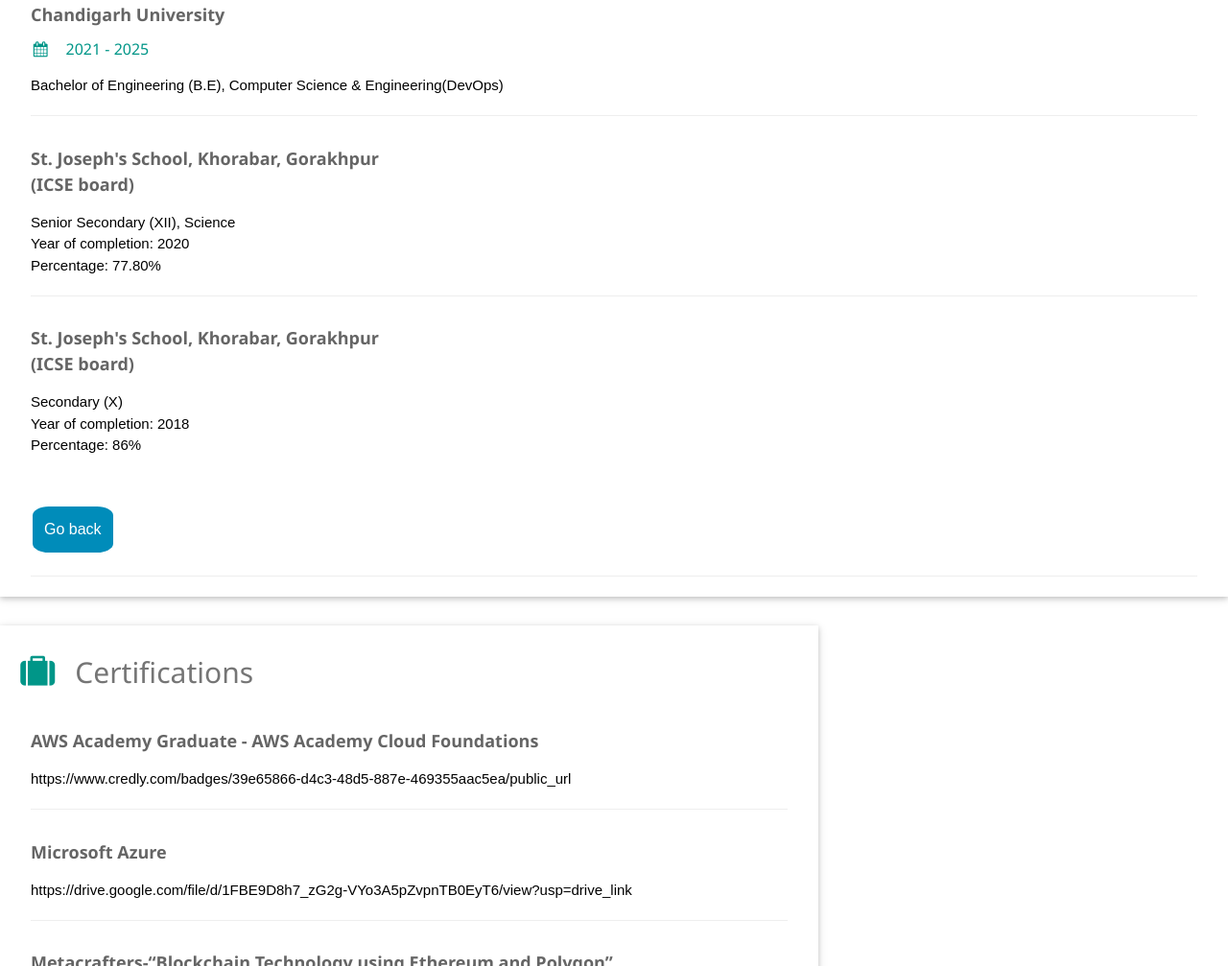
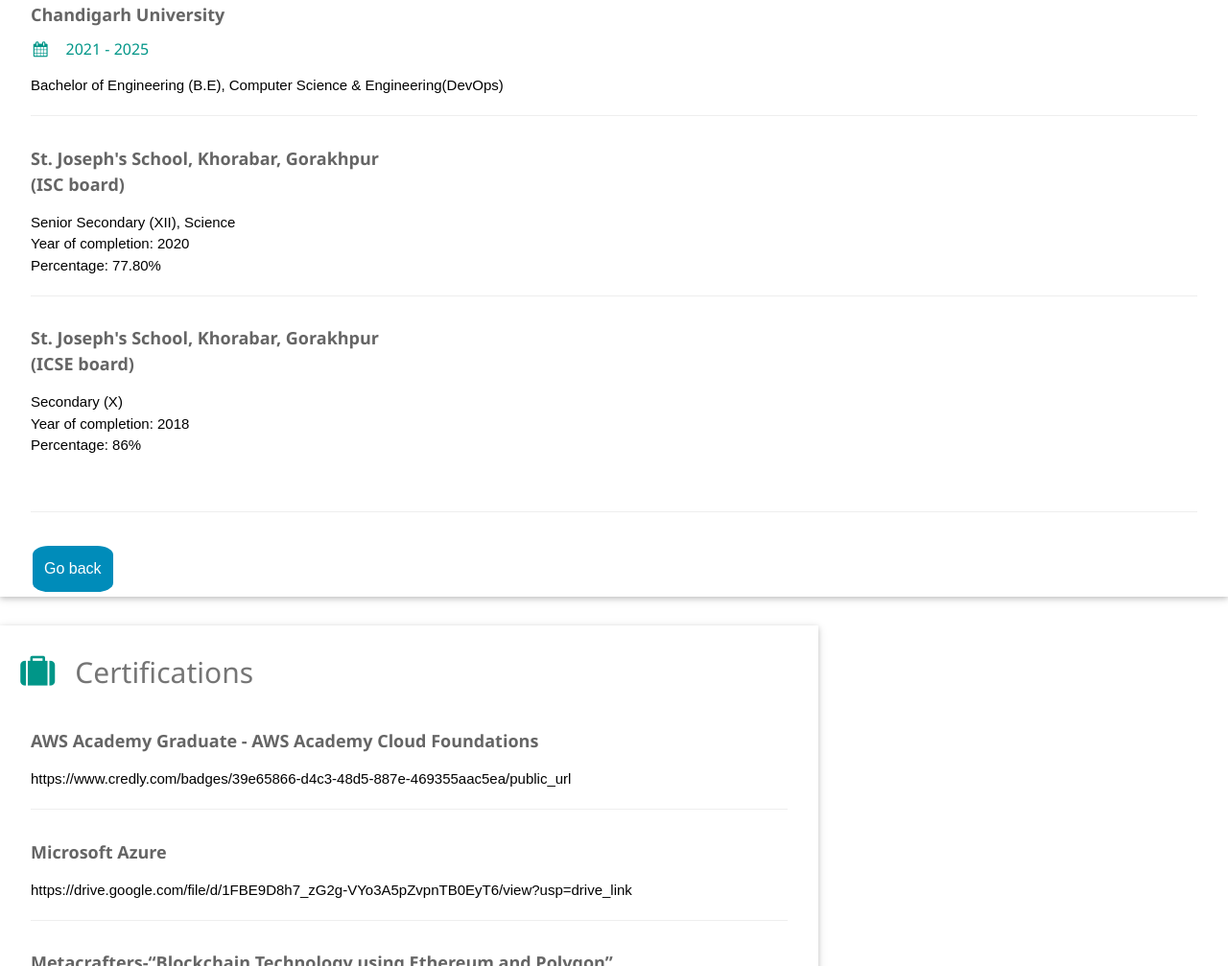
Before and after one commit to Navneet072300/Portfolio, a plain HTML site: page index.html in a window 1280 px wide. Shown: the part 945-1952 px from the top of the page at 96% size. Drawn offline with nearby package versions, Linux system fonts and the light colour scheme.

Commit message:
Update index.html

```diff
--- a/index.html
+++ b/index.html
@@ -29,7 +29,7 @@
         <div class="w3-white w3-text-grey w3-card-4">
           <div class="w3-display-container">
             <img
-              src="/IMG-20200505-WA0004.jpg"
+              src="/portfolio/IMG-20200505-WA0004.jpg"
               style="width: 100%"
               alt="Avatar"
             />
@@ -70,9 +70,9 @@
       state level basketball player.I have intrest in Web and Blockchain
       Development. My most of the works are related to these only.</p>
       <br />
-      <button><a href="/">Go back</a></button>
+      <button><a href="">Go back</a></button>
     </section>
-    <section class="education">
+    <section id="education">
 
       <div class="w3-container w3-card w3-white">
         <h2 class="w3-text-grey w3-padding-16">
@@ -96,7 +96,7 @@
           <h5 class="w3-opacity">
             <b
               >St. Joseph's School, Khorabar, Gorakhpur <br />
-              (ICSE board)</b
+              (ISC board)</b
             >
           </h5>
           <h6 class="w3-text-teal"></h6>
@@ -121,8 +121,8 @@
             Percentage: 86%
           </p>
           <br />
-          <button><a href="/">Go back</a></button>
           <hr />
+          <button><a href="">Go back</a></button>
         </div>
       </section>
       <section class="certifications">
@@ -161,7 +161,7 @@
             <p>https://drive.google.com/drive/u/0/my-drive</p>
             <br />
           </div>
-          <button><a href="/">Go back</a></button>
+          <button><a href="">Go back</a></button>
         </div>
       <br />
     </section>
@@ -182,7 +182,7 @@
             <hr />
           </div>
       <br>
-      <button><a href="/">Go back</a></button>
+      <button><a href="">Go back</a></button>
     </section>
   </body>
 </html>
```
